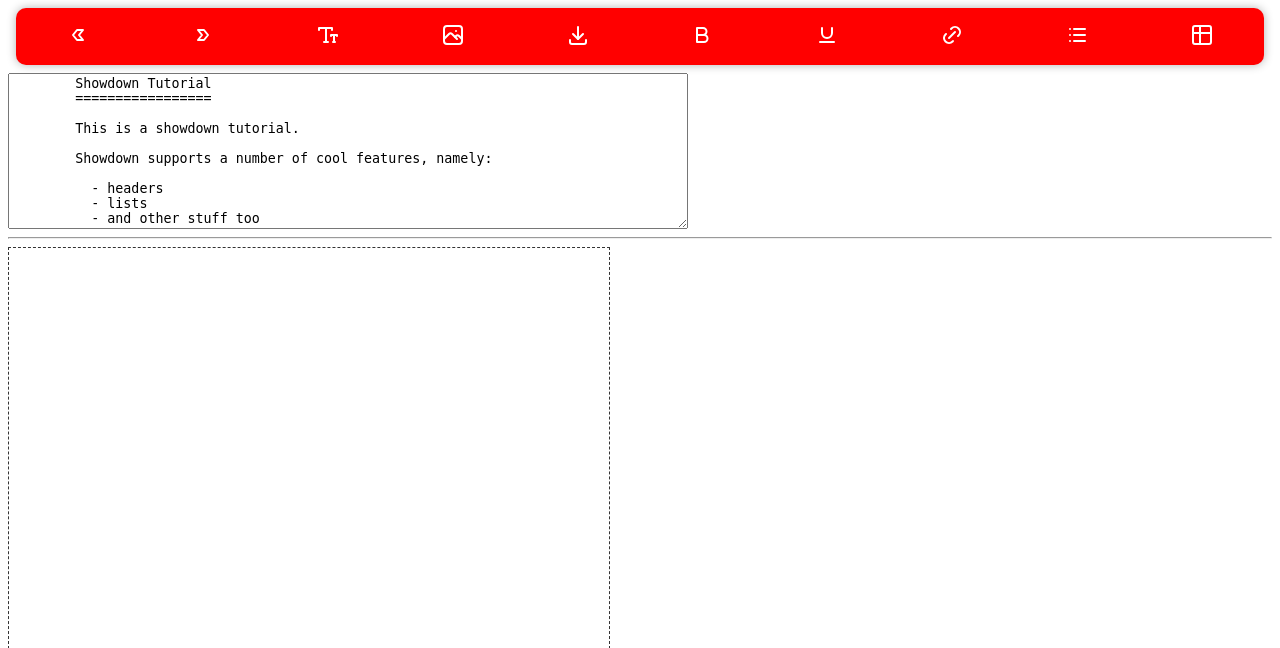
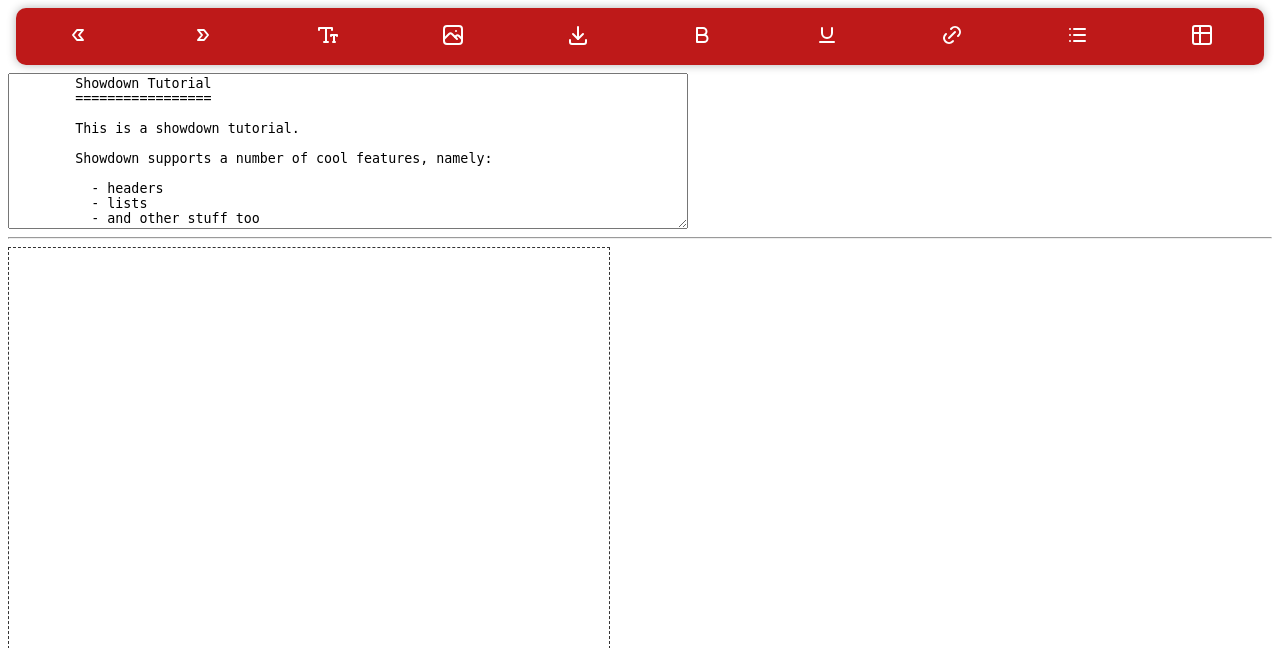
Before and after one commit to ellery25/EditorOnline, a Flask app: page / in a window 1280 px wide. Shown: the top 648 px of the page. Run offline with Flask 3, Linux system fonts and the light colour scheme; some libraries are stand-ins or nearby versions.

Commit message:
cambio de color

```diff
--- a/src/config/static/css/style.css
+++ b/src/config/static/css/style.css
@@ -8,7 +8,7 @@
   }
 
   .navigation {
-    background-color: red;
+    background-color: rgb(190, 25, 25);
     border-radius: 10px;
     margin: 8px;
     box-shadow: 0 0 10px rgba(0, 0, 0, 0.3);
```
